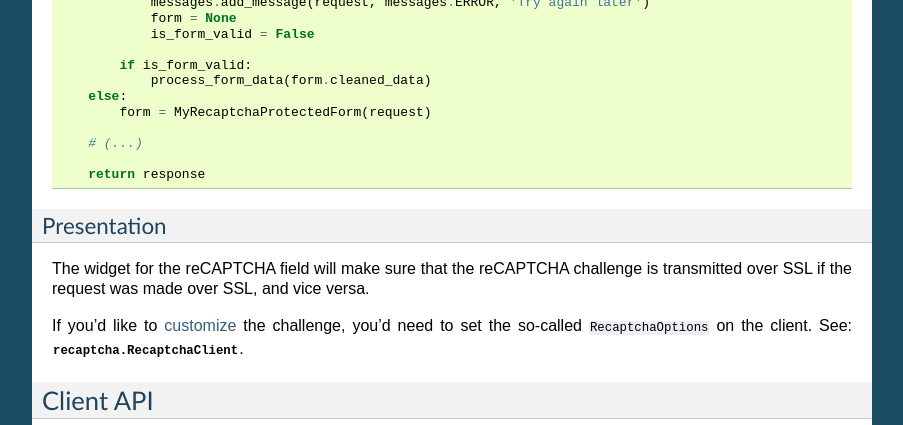
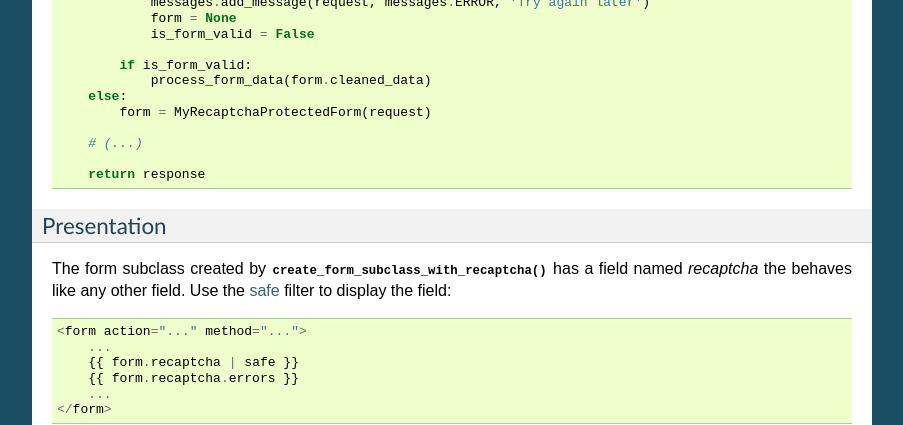
Before and after one commit to 2degrees/django-recaptcha-field, a Sphinx documentation site: the page built from docs/source/index.rst, in a window 1280 px wide and 900 px high, scrolled down 1688 px, cut to the strip 0-425 px from the top of the window. Shown: the whole strip, without its empty margins (198-1101 px from the left). Built offline with Sphinx 7.4.7, drawn with Linux system fonts in a browser that asks for light colours.

Commit message:
Added guidance to docs for using the field in a Django template.

```diff
--- a/docs/source/index.rst
+++ b/docs/source/index.rst
@@ -117,6 +117,18 @@ form subclasses may look like this::
 Presentation
 ------------
 
+The form subclass created by :func:`create_form_subclass_with_recaptcha` has a
+field named `recaptcha` the behaves like any other field. Use the `safe
+<https://docs.djangoproject.com/en/stable/ref/templates/builtins/>`_ filter to
+display the field::
+
+    <form action="..." method="...">
+        ...
+        {{ form.recaptcha | safe }}
+        {{ form.recaptcha.errors }}
+        ...
+    </form>
+
 The widget for the reCAPTCHA field will make sure that the reCAPTCHA challenge
 is transmitted over SSL if the request was made over SSL, and vice versa.
 
```
